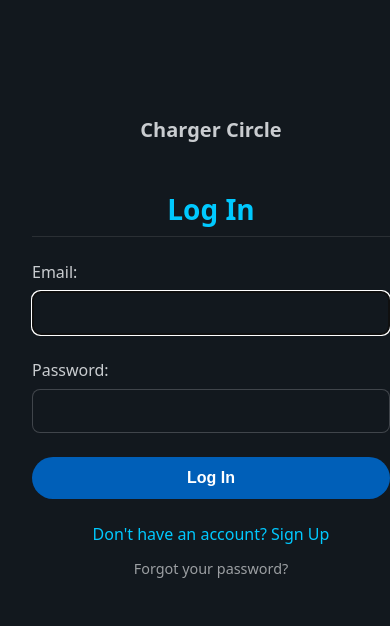
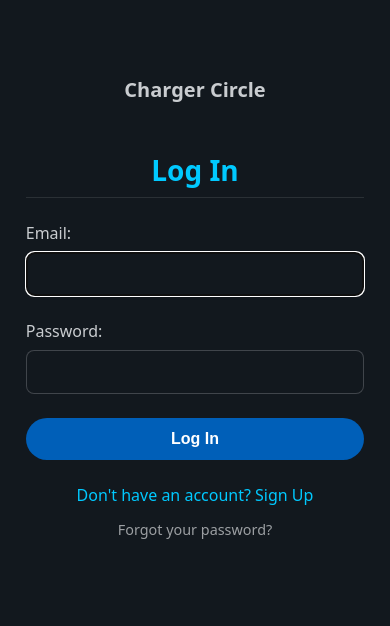
Before and after one commit to EvanChis/ChargerCircle, a Django app: page /accounts/login/ in a window 390 px wide. Shown: the top 626 px of the page. Run offline with Django 5.2, Linux system fonts and the light colour scheme; some libraries are stand-ins or nearby versions.

Commit message:
Centered some pages.

```diff
--- a/static/css/partials/base.css
+++ b/static/css/partials/base.css
@@ -64,10 +64,25 @@ body.logged-out main { padding: 2rem 1.5rem; }
     overflow-x: hidden;
   }
 
+  /* Remove padding from main on logged-out pages - let content-wrapper handle spacing */
+  body.logged-out main {
+    padding: 0;
+  }
+
   .content-wrapper {
     margin: 1rem auto;
     padding: 0 1rem;
     max-width: 100%;
+    box-sizing: border-box;
+  }
+
+  /* Center content on auth pages for mobile */
+  body.logged-out .content-wrapper {
+    text-align: center;
+    max-width: 95%;
+    width: auto;
+    margin: 2rem auto;
+    padding: 0 1rem;
     box-sizing: border-box;
   }
 
--- a/static/css/partials/forms.css
+++ b/static/css/partials/forms.css
@@ -103,3 +103,23 @@ form textarea { min-height: 120px; }
 .auth-link-secondary:hover {
   color: var(--u-accent-color);
 }
+
+/* Mobile adjustments for auth pages */
+@media (max-width: 768px) {
+  body.logged-out .content-wrapper form {
+    text-align: left;
+    width: 100%;
+  }
+
+  body.logged-out .content-wrapper .form-group {
+    text-align: left;
+    width: 100%;
+  }
+
+  /* Ensure card is centered on signup page */
+  body.logged-out .content-wrapper .card {
+    width: 100%;
+    margin: 0;
+    box-sizing: border-box;
+  }
+}
--- a/static/css/partials/header.css
+++ b/static/css/partials/header.css
@@ -113,4 +113,10 @@
   body.menu-open {
     overflow: hidden;
   }
+
+  /* Mobile adjustments for logged-out header */
+  .logged-out-header {
+    padding: 1rem;
+    text-align: center;
+  }
 }
```
